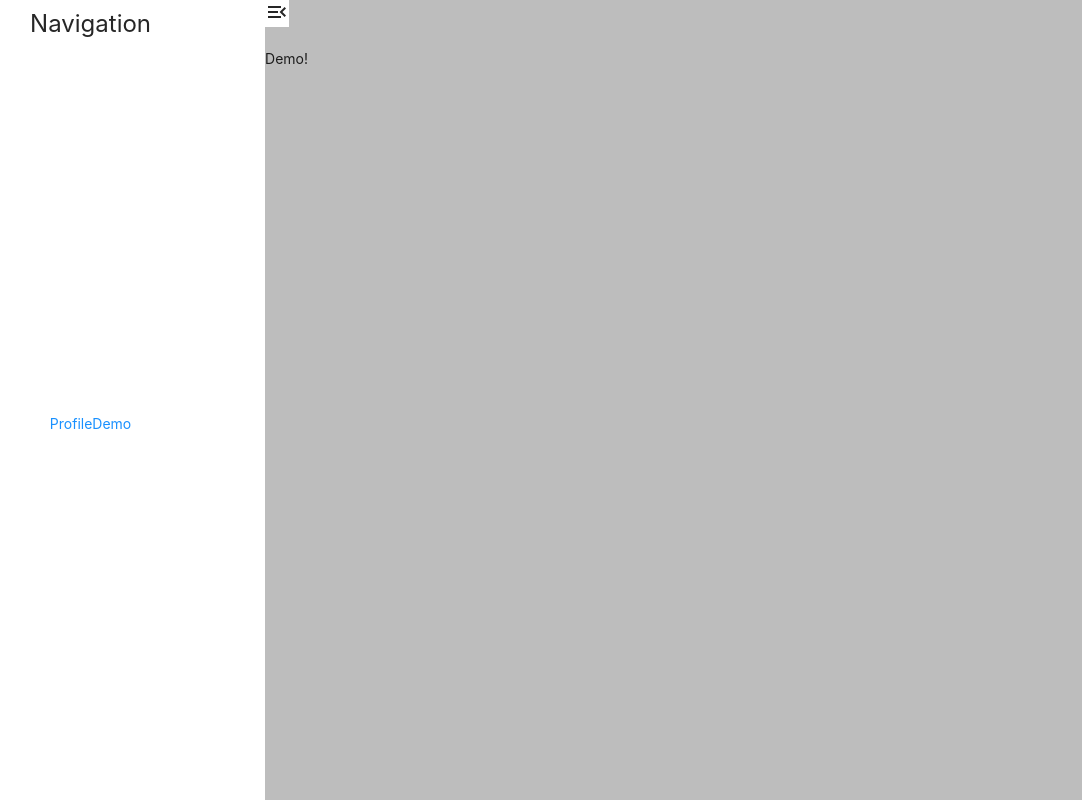
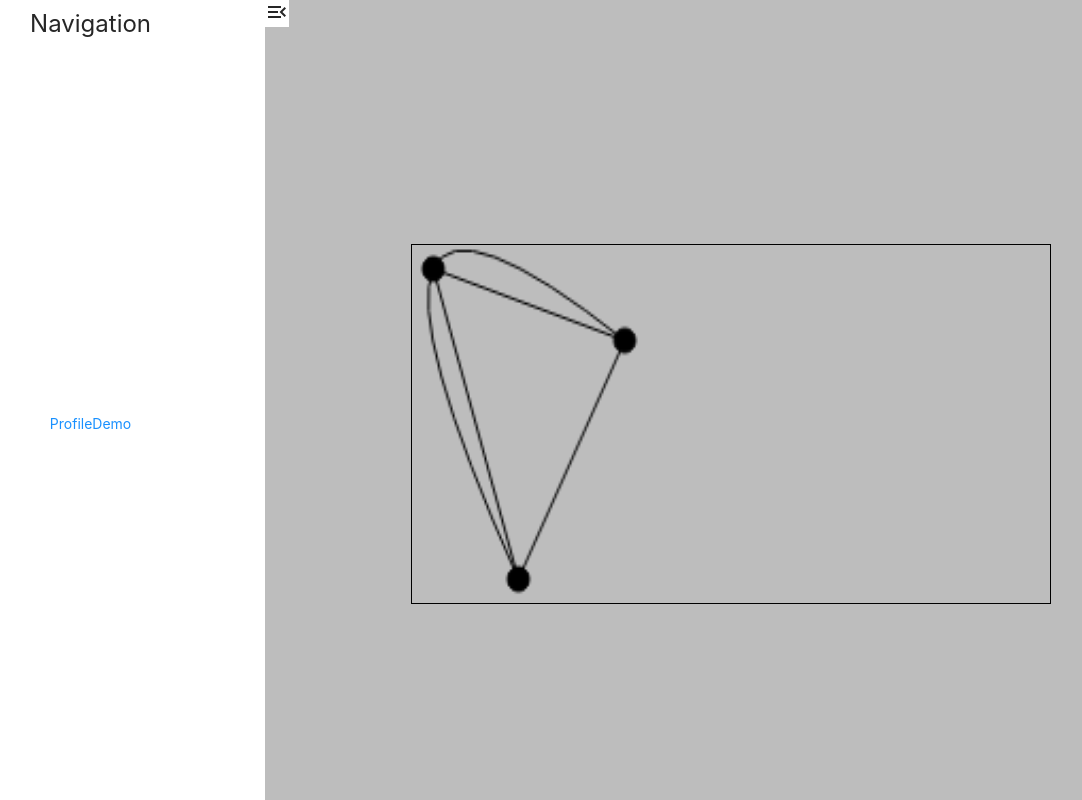
Before and after one commit to zerodice0/portfolio-react, a React (Create React App) app: page /automap in a window 1280 px wide. Shown: the whole page, without its empty margins (84-1166 px from the left). Built offline with nearby package versions, Linux system fonts and the light colour scheme.

Commit message:
- 주어진 세 개의 점에서 가운데 점을 지나는 2차 베지어 곡선의 컨트롤 포인트를 구하는 수식 작성. - 캔버스의 ref 추가. - A, B, C 세 개의 점을 이용하여, 세 점을 지나는 곡선 밑 직선을 그리는 샘플코드 작성(삭제 예정)

```diff
--- a/src/components/demo/AutoMap.js
+++ b/src/components/demo/AutoMap.js
@@ -1,9 +1,90 @@
-import React from 'react'
+import React, {useRef, useEffect} from 'react'
+import styled from 'styled-components'
+
+const Context = styled.div`
+  width: 100%;
+  height: 100%;
+  display: flex;
+  flex-direction: row;
+  justify-content: center;
+  align-items: center;
+`
+
+const MiniMap = styled.canvas`
+  width: 640px;
+  height: 360px;
+  border: 1px solid black;
+`
+
 
 const AutoMap = () => {
-  return <>
-    Demo!
-  </>
+  class Point {
+    constructor(x=0, y=0) {
+      this.x = x
+      this.y = y
+    }
+  }
+
+  /*This function calcCtrlPoint() will return the result of calculating bezier point.*/
+  function calcControlPoint(pointA, pointB, pointC, rate){
+    var controlPointX = (pointB.x-Math.pow(rate, 2)*pointC.x-Math.pow((1-rate), 2)*pointA.x)/(2*rate*(1-rate));
+    var controlPointY = (pointB.y-Math.pow(rate, 2)*pointC.y-Math.pow((1-rate), 2)*pointA.y)/(2*rate*(1-rate));
+
+    return new Point(controlPointX, controlPointY);
+  }
+
+  const drawLineToPoint = (context, currentPoint) => {
+    const radius = 5;
+    if(!context) { return false }
+    context.lineTo(currentPoint.x, currentPoint.y)
+    context.moveTo(currentPoint.x, currentPoint.y)
+    context.arc(currentPoint.x, currentPoint.y, radius, 0, 2*Math.PI)
+    context.fill()
+    context.moveTo(currentPoint.x, currentPoint.y)
+  }
+
+  const drawFillArc = (context, centerPoint) => {
+    const radius = 5
+    if(!context) {return false}
+    context.moveTo(centerPoint.x, centerPoint.y)
+    context.arc(centerPoint.x, centerPoint.y, radius, 0, 2*Math.PI)
+    context.fill()
+    context.moveTo(centerPoint.x, centerPoint.y)
+  }
+
+  const refMiniMap = useRef(null)
+
+  useEffect(() => {
+    const canvas = refMiniMap.current
+    const context = canvas.getContext("2d")
+
+    const pointA = new Point(50, 140)
+    const pointB = new Point(10, 10)
+    const pointC = new Point(100, 40)
+
+    const controlPoint = calcControlPoint(pointA, pointB, pointC, 0.5)
+
+    context.beginPath()
+    context.moveTo(pointA.x, pointA.y)
+    context.quadraticCurveTo(controlPoint.x, controlPoint.y, pointC.x, pointC.y)
+    context.closePath()
+    context.stroke()
+
+    context.beginPath()
+    context.moveTo(pointA.x, pointA.y)
+    drawLineToPoint(context, pointA)
+    drawLineToPoint(context, pointB)
+    drawLineToPoint(context, pointC)
+    context.closePath()
+    context.stroke()
+    // drawLineToPoint(context, pointA)
+    // drawLineToPoint(context, pointB)
+    // drawLineToPoint(context, pointC)
+  })
+
+  return <Context>
+    <MiniMap ref={refMiniMap}/>
+  </Context>
 }
 
 export default AutoMap
```
